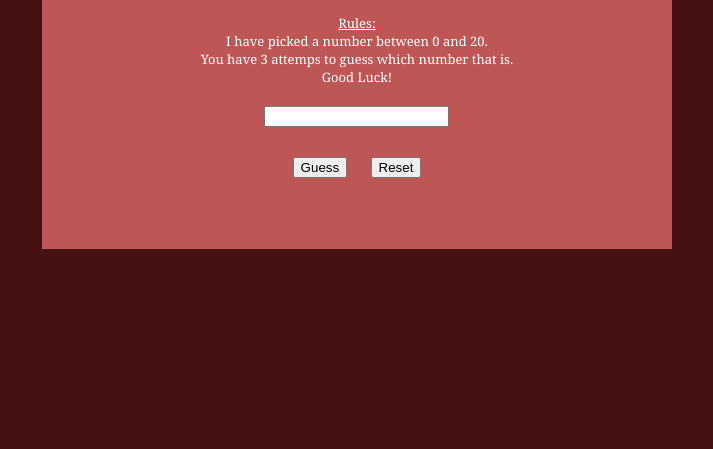
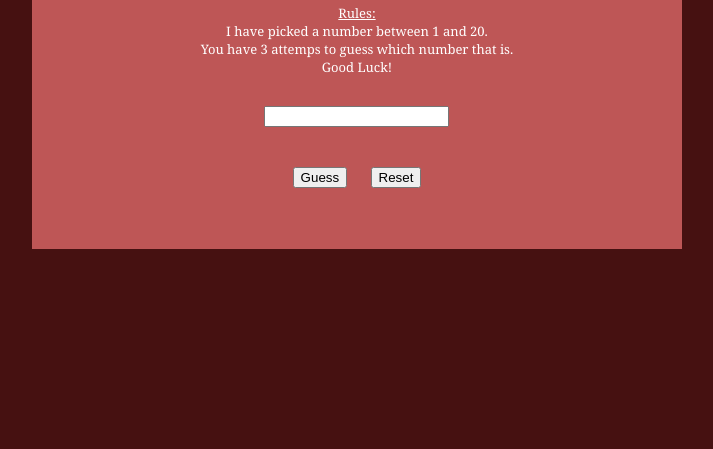
Before and after one commit to katiejonesyo/lab-02-guess-number, a plain HTML site: page index.html in a window 1280 px wide. Shown: the part 351-800 px from the top of the page, without its empty margins (283-996 px from the left). Drawn offline with Linux system fonts and the light colour scheme.

Commit message:
cleaning up

```diff
--- a/app.js
+++ b/app.js
@@ -1,4 +1,4 @@
-// import functions and grab DOM elements
+
 import { compareNumbers } from './compare-numbers.js';
 
 const guessButton = document.getElementById('guess-button');
@@ -6,34 +6,34 @@ const userGuess = document.getElementById('number-input');
 const results = document.getElementById('results');
 const resetButton = document.getElementById('reset-button');
 
-// initialize state
+
 let totalGuesses = 3;
-let correctNumber = Math.floor(Math.random() * 15);
+let correctNumber = Math.floor(Math.random() * 10);
 
-// set event listeners to update state and DOM
+
 guessButton.addEventListener('click', () => {
     totalGuesses--;
 
     const guess = userGuess.valueAsNumber;
     const comparedResult = compareNumbers(guess, correctNumber);
 
-    // LOSE
+
     if (totalGuesses === 0) {
         document.getElementById("guess-button").disabled = true;
         return results.textContent = 'You are out of guesses! You lose!';
     }
 
-    //TOO HIGH
+
     if (comparedResult === 1) {
         return results.textContent = `Too high, my friend! Guesses remaining: ${totalGuesses}`;
     }
 
-    //TOO LOW
+
     if (comparedResult === -1) {
         return results.textContent = `Ah man, too low! Guesses remaining: ${totalGuesses}`;
     }
 
-    // WIN
+
     if (comparedResult === 0) {
         document.getElementById("guess-button").disabled = true;
         return results.textContent = 'Niceeeee you got it!';
@@ -54,7 +54,7 @@ function changeBackground() {
     document.getElementById('number-input').value = '';
 });
 
-// RESET
+
 resetButton.addEventListener('click', () => {
     document.location.reload();
 });
--- a/index.html
+++ b/index.html
@@ -18,7 +18,7 @@
             <p class="rules">
                 <center><u>Rules:</u>
                 <br>
-                I have picked a number between 0 and 20.
+                I have picked a number between 1 and 20.
                 <br>
                 You have 3 attemps to guess which number that is.
                 <br>
--- a/styles/style.css
+++ b/styles/style.css
@@ -15,7 +15,7 @@ main {
     justify-content: center;
     align-items: center;
     margin: 60px;
-    padding: 30px;
+    padding: 40px;
     border: solid 1px rgb(190, 87, 87);
     background: rgb(190, 86, 86);
     max-width: 75%;
@@ -49,7 +49,7 @@ p {
 }
 
 input {
-    margin: 20px;
+    margin: 30px;
 }
 
 button {
```
Also changed, not shown: test/utils.js (+0 -1 lines).
